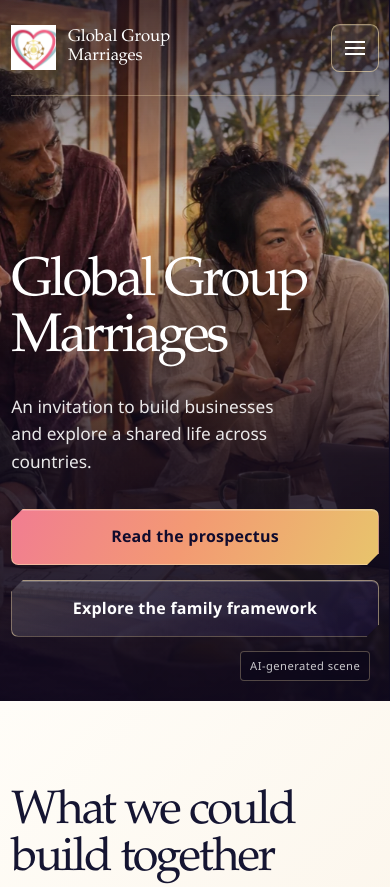
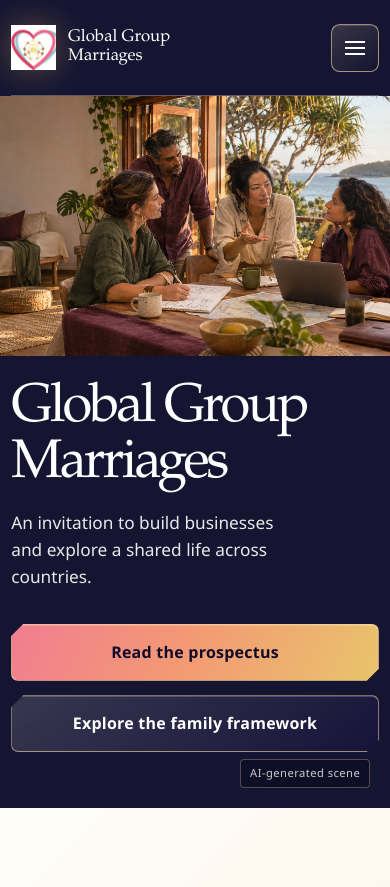
Before and after one commit to auraofintelligence/global-group-marriages, a website: page index.html in a window 390 px wide. Shown: the top 887 px of the page. Drawn offline with Linux system fonts and the light colour scheme.

Commit message:
Clarify the prospectus invitation and keep mobile hero images visible

```diff
--- a/assets/styles.css
+++ b/assets/styles.css
@@ -522,11 +522,23 @@ main [id] { scroll-margin-top: 6rem; }
   .topic-grid, .resource-grid { grid-template-columns: repeat(2, minmax(0, 1fr)); }
 }
 @media (max-width: 680px) {
-  .prospectus-hero, .prospectus-hero .hero-content { min-height: max(36rem, 83svh); }
-  .prospectus-hero .hero-content { justify-content: flex-end; padding-top: 8.5rem; padding-bottom: 4rem; }
-  .prospectus-hero .hero-background { object-position: 62% 50%; }
-  .prospectus-hero .hero-shade { background: linear-gradient(180deg, rgba(15, 9, 29, 0.72), rgba(15, 9, 29, 0.17) 31%, rgba(15, 9, 29, 0.79) 65%, rgba(15, 9, 29, 0.96)); }
+  .prospectus-hero, .page-hero { min-height: 0; padding-top: 6rem; }
+  .prospectus-hero .hero-background, .page-hero-image {
+    position: static;
+    width: 100%;
+    height: auto;
+    object-fit: contain;
+    transform: none;
+    animation: none;
+    will-change: auto;
+  }
+  .prospectus-hero .hero-shade, .page-hero .hero-shade { display: none; }
+  .prospectus-hero .hero-content, .page-hero .page-hero-content {
+    min-height: 0;
+    padding-block: 1.65rem 3.5rem;
+    justify-content: flex-start;
+  }
+  .prospectus-hero .hero-content h1, .page-hero .page-hero-content h1 { margin-bottom: 0.95rem; }
   .editorial-grid, .topic-grid, .resource-grid, .ai-feature-grid { grid-template-columns: 1fr; }
-  .editorial-card img { aspect-ratio: 16 / 9; }
   .resource-grid { margin-block: 1.25rem; }
 }
--- a/content/prospectus.mjs
+++ b/content/prospectus.mjs
@@ -29,6 +29,7 @@ export const prospectusPages = [
       <div class="wrap section-heading">
         <h2 id="shared-life">How we could share a life</h2>
         <p>We could share one home, keep several homes, spend time together on return visits or take on care and parenting commitments. The people involved decide how friendship, intimacy, family and work fit together.</p>
+        <p>I'm heterosexual and I'm inviting women to explore a romantic relationship with me. I'll leave it to the women in the group to invite any men they'd like to bring in. We'd decide together who joins, and each person would choose their own relationships.</p>
       </div>
       <div class="wrap compact-grid">
         <article><h3>Home and care</h3><p>Talk about where you want to live, how time and costs could be shared, and what would happen through illness, caring responsibilities, a move or a change in income.</p></article>
```
Also changed, not shown: prospectus.html (+1 -0 lines).
